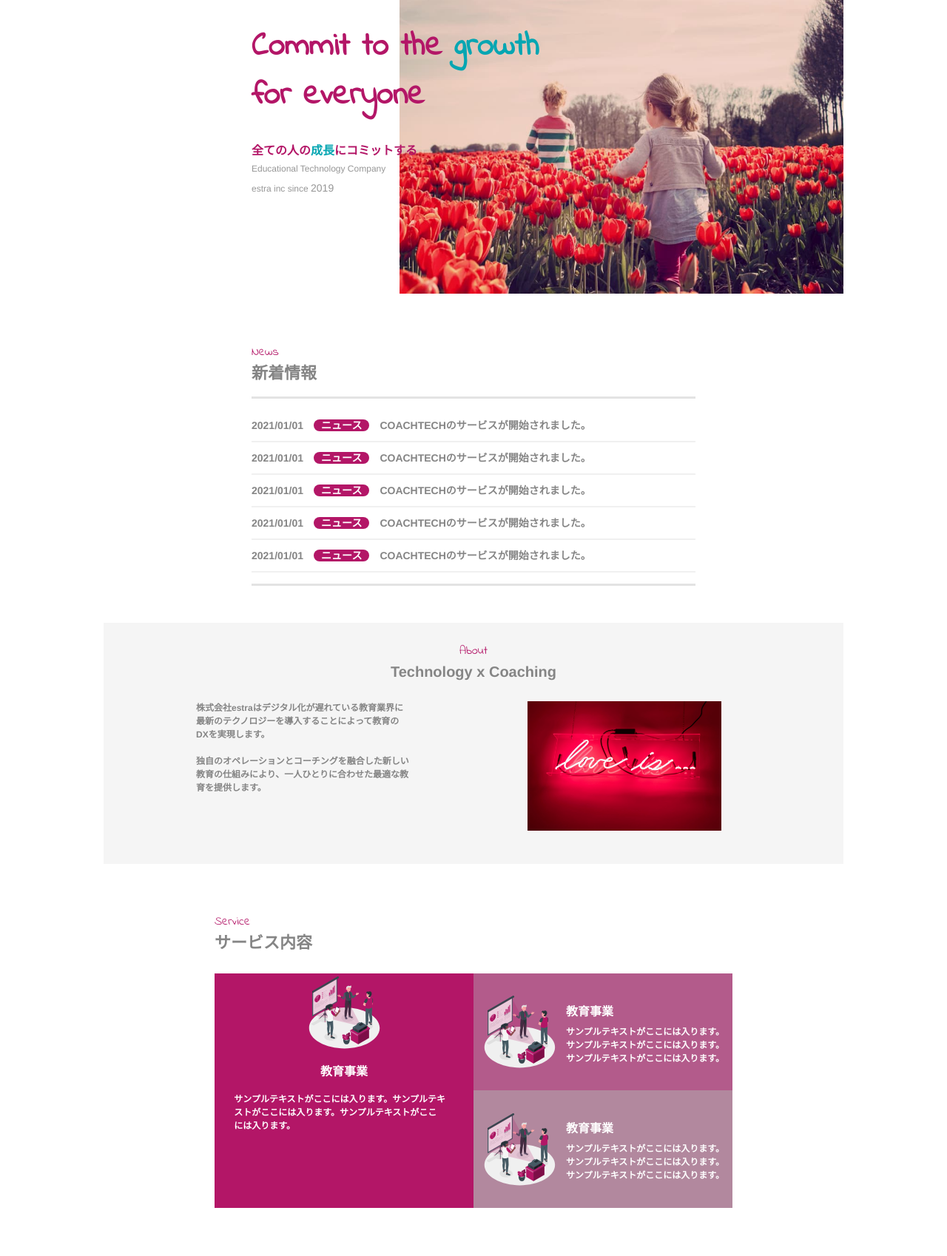
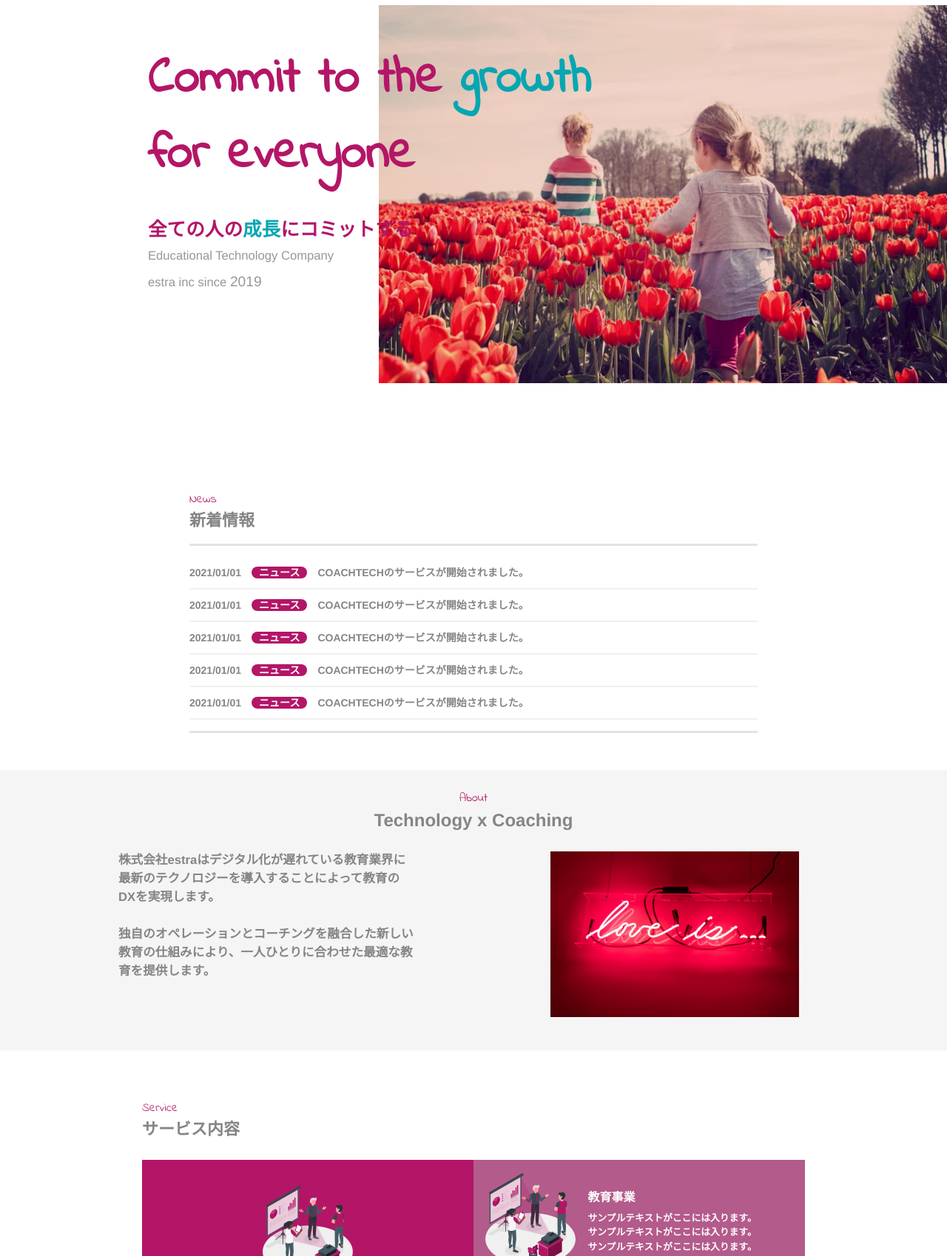
Before and after one commit to TsuneoHakoyama/20240131_Hakoyama_lp, a plain HTML site: page index.html in a window 1280 px wide. Shown: the part 47-1745 px from the top of the page at 74% size. Drawn offline with Linux system fonts and the light colour scheme.

Commit message:
20240201更新2

```diff
--- a/css/style.css
+++ b/css/style.css
@@ -1,6 +1,5 @@
 /*-----共通部分-----*/
 body {
-  width: 1000px;
   margin: 0 auto;
   font-family: "Helvetica Neue", "Helvetica", "Hiragino Sans", "Hiragino Kaku Gothic ProN", "Arial", "Yu Gothic", "Meiryo", sans-serif;
   color: #858585;
@@ -62,40 +61,52 @@ ul {
 
 /*-----ファーストビュー-----*/
 .firstview {
-  width: 100%;
+width: 100%;
+height: 650px;
+margin: 10px auto;
+display: flex;
+position: relative;
 }
 
 .firstview__image {
   width: 60%;
-  margin: 0 0 0 auto;
-  display: block;
+  display: inline-block;
+  /*margin: 0 0 0 auto;
+  display: block;*/
+  position: absolute;
+  right: 0;
 }
 
 .firstview__image img {
   width: 100%;
+  height: 100%;
 }
 
 .firstview__content {
-  width: 60%;
-  height: 60%;
-  margin: -370px auto 200px 200px;
+  width: 55%;
+  position: absolute;
+  top: 50px;
+  left: 200px;
+  /*height: 60%;*/
+  /*margin: -370px auto 200px 200px;*/
   line-height: 1.5;
-  display: block;
+  display: inline-block;
 }
 
 .firstview__content--title {
-  font-size: 44px;
+  font-size: 5.3vw;
   font-weight: bold;
 }
 
 .firstview__content--text {
   margin: 30px 0 0;
+  font-size: 2vw;
   font-weight: bold;
   color: #B31667;
 }
 
 .firstview__content--company {
-  font-size: 12px;
+  font-size: 1.3vw;
   color: #979797;
   line-height: 2;
 }
@@ -105,7 +116,7 @@ ul {
 }
 
 .bold {
-  font-size: 14px;
+  font-size: 1.5vw;
 }
 
 
@@ -159,16 +170,15 @@ margin-bottom: 10px;
 }
 
 .about__title--text {
-  font-size: 20px;
+  font-size: 24px;
   text-align: center;
 }
 
 .about__content {
   width: 75%;
   display: flex;
-  justify-content: space-between;
+  justify-content: space-around;
   margin: 30px auto 15px;
-  font-size: 12px;
   font-weight: bold;
 }
 
@@ -185,6 +195,7 @@ margin-bottom: 10px;
 .about__text {
   width: 45%;
   display: block;
+  font-size: 1.3vw;
   line-height: 1.5;
 }
 
@@ -206,6 +217,7 @@ margin-bottom: 10px;
 
 .service__content {
   width: 100%;
+  height: 320px;
   display: block;
   margin-bottom: 50px;
   color: #fff;
@@ -223,7 +235,7 @@ margin-bottom: 10px;
 .service__content--item1 {
   display: block;
   width: 50%;
-  height: 317px;
+  height: 100%;
   background: #B31667;
 }
 
@@ -231,6 +243,7 @@ margin-bottom: 10px;
   width: 30%;
   display: block;
   margin: 0 auto;
+  padding: 30px 0 0;
 }
 
 .service__content--item1 .service__content--title {
@@ -239,17 +252,17 @@ margin-bottom: 10px;
 }
 
 .service__content--item1 .service__content--text {
-  width: 85%;
+  width: 70%;
   display: block;
-  margin: 20px auto 50px;
-  font-size: 12px;
+  margin: 10px auto 50px;
+  font-size: 1vw;
   line-height: 1.5;
 }
 
 .service__content--item2 {
   width: 50%;
-  height: 158.5px;
-  margin: -317px 0 0 auto;
+  height: 50%;
+  margin: -320px 0 0 auto;
   background: #B35B8B;
   display: flex;
   align-items: center;
@@ -272,14 +285,14 @@ margin-bottom: 10px;
 }
 
 .service__content--item2 .service__content--text {
-  font-size: 12px;
+  font-size: 1vw;
   line-height: 1.5;
 
 }
 
 .service__content--item3 {
   width: 50%;
-  height: 158.5px;
+  height: 50%;
   margin: 0 0 0 auto;
   background: #B2889E;
   display: flex;
@@ -305,7 +318,7 @@ margin-bottom: 10px;
 }
 
 .service__content--item3 .service__content--text {
-  font-size: 12px;
+  font-size: 1vw;
   line-height: 1.5;
 }
 
@@ -387,18 +400,19 @@ margin-bottom: 10px;
 }
 
 .blog__content--text {
+  width: 80%;
   margin: 10px 20px;
 }
 
 .blog__content--title {
-  font-size: 12px;
+  font-size: 1.2vw;
   font-weight: bold;
   line-height: 1.5;
 }
 
 .blog__tag {
   margin: 30px 20px;
-  font-size: 14px;
+  font-size: 1.2vw;
   display: flex;
   justify-content: space-between;
 }
```
